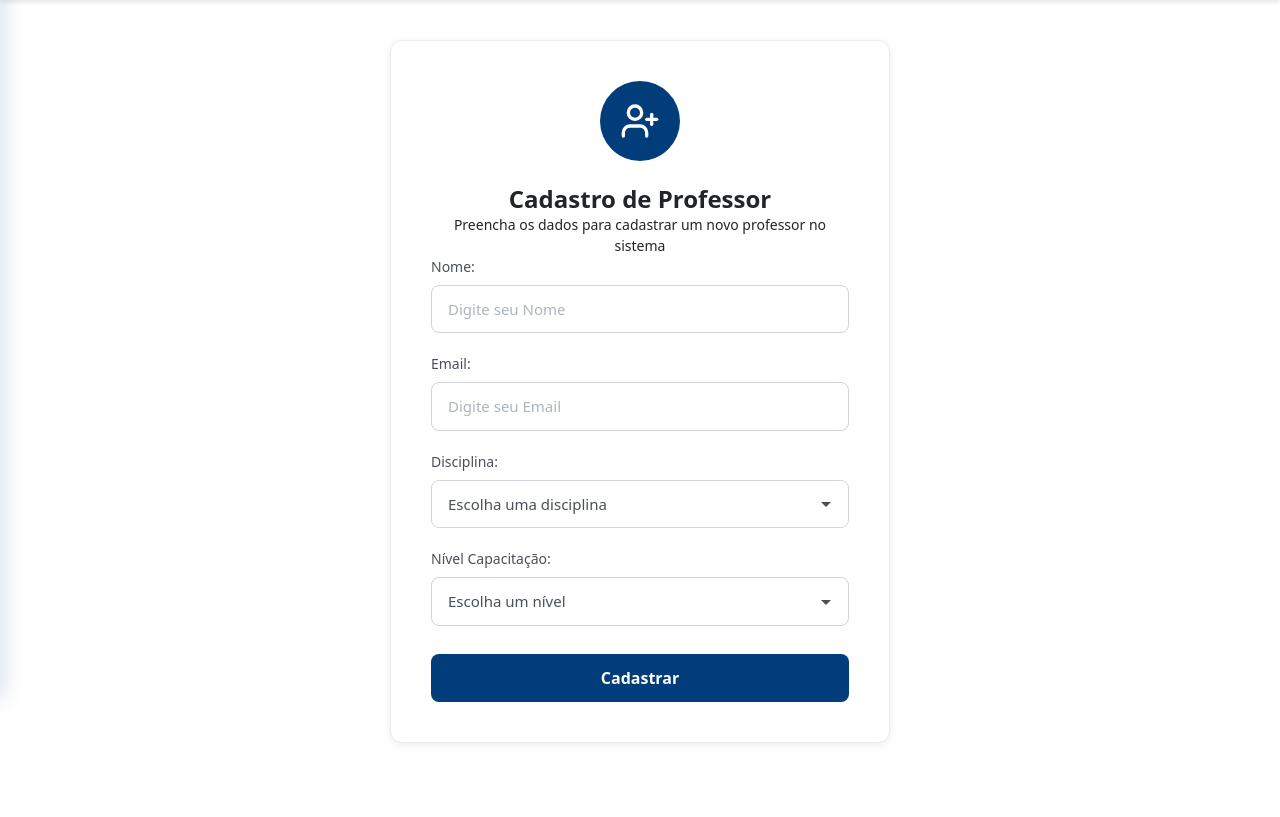
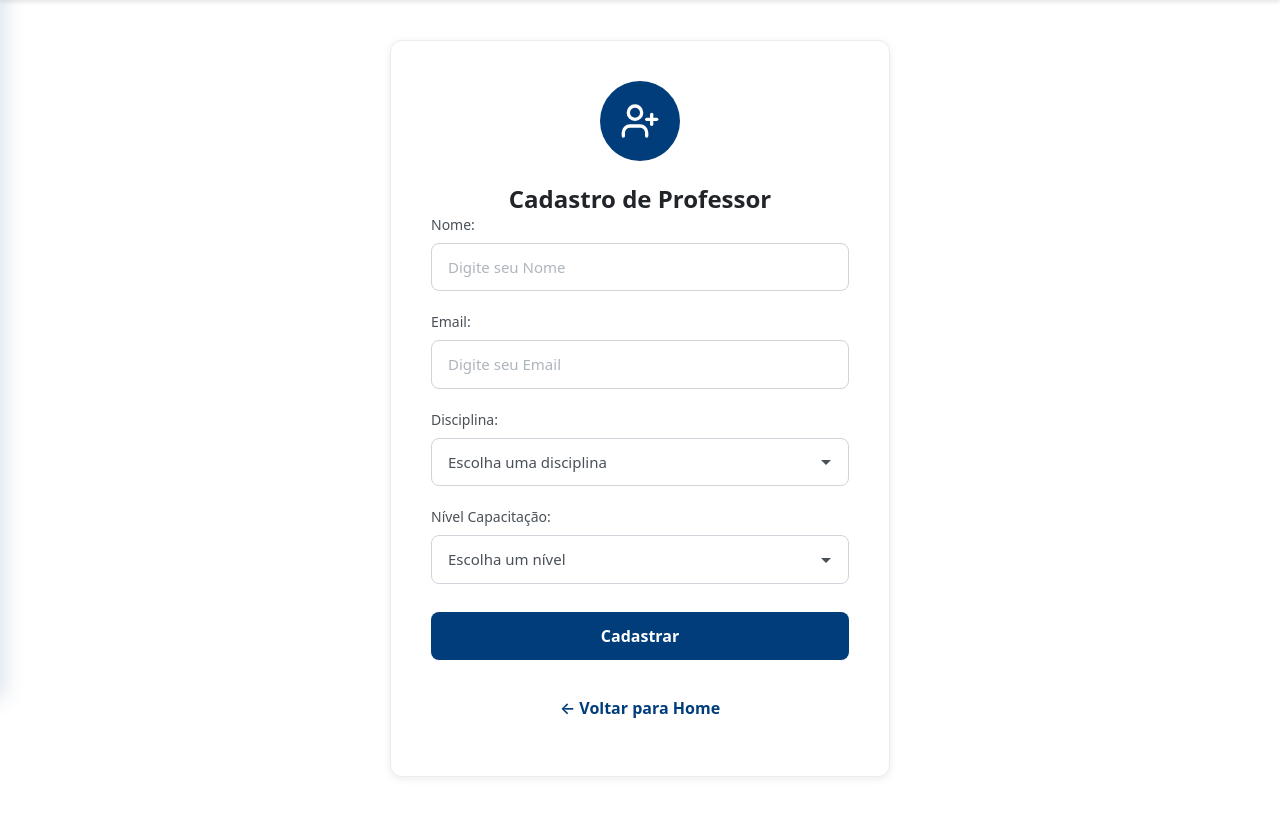
Before and after one commit to erthal-guu/TCC, a PHP site: page /cadastro_professores.php in a window 1280 px wide. Shown: the part 102-919 px from the top of the page. Before the commit the page ends 845 px from the top, so only its background shows below. Run offline with PHP 8.4, Linux system fonts and the light colour scheme; data comes from the database, SQL or seed files in the repository.

Commit message:
(Commit do dia 13/10/25)

```diff
--- a/public/cadastro_professores.php
+++ b/public/cadastro_professores.php
@@ -80,7 +80,6 @@ if ($_SERVER['REQUEST_METHOD'] === 'POST') {
                 </div>
 
                 <h2 class="card-title">Cadastro de Professor</h2>
-                <p class="card-subtitle">Preencha os dados para cadastrar um novo professor no sistema</p>
 
                 <form id="cadastroForm" method="post" class="form-cadastro">
                     <div class="form-group-modern">
@@ -123,9 +122,14 @@ if ($_SERVER['REQUEST_METHOD'] === 'POST') {
                             }
                             ?>
                         </select>
+
                     </div>
-
                     <button type="submit" class="btn-cadastrar" onclick="ValidarCampos()">Cadastrar</button>
+                    <p style="text-align: center; margin-top: 16px;">
+                    <a href="home.php" style="color: #003D7A; text-decoration: none; font-weight: 600;">
+                        ← Voltar para Home
+                    </a>
+                </p>
                 </form>
             </div>
         </div>
--- a/public/cadastro_uc.php
+++ b/public/cadastro_uc.php
@@ -16,7 +16,7 @@ if ($_SERVER['REQUEST_METHOD'] === 'POST') {
         $msg = "Por favor, preencha todos os campos obrigatórios!";
         $msgType = "danger";
     } else {
-        $check = $connection->prepare("SELECT id FROM unidades_curriculares WHERE nome_unidade = ?");
+        $check = $connection->prepare("SELECT id FROM unidades_curriculares WHERE nome_disciplina = ?");
         $check->bind_param("s", $nome_disciplina);
         $check->execute();
         $result = $check->get_result();
@@ -25,7 +25,7 @@ if ($_SERVER['REQUEST_METHOD'] === 'POST') {
             $msg = "Essa unidade curricular já está cadastrada!";
             $msgType = "warning";
         } else {
-            $sql = "INSERT INTO unidades_curriculares (nome_unidade, codigo_unidade, turno) VALUES (?, ?, ?)";
+            $sql = "INSERT INTO unidades_curriculares (nome_disciplina, codigo_disciplina, turno) VALUES (?, ?, ?)";
             $stmt = $connection->prepare($sql);
             $stmt->bind_param("sss", $nome_disciplina, $codigo_disciplina, $turno);
 
@@ -57,6 +57,7 @@ if ($_SERVER['REQUEST_METHOD'] === 'POST') {
 
 $professores_result = $connection->query("SELECT id, nome FROM professores ORDER BY nome ASC");
 ?>
+
 
 <!DOCTYPE html>
 <html lang="pt-BR">
--- a/public/home.php
+++ b/public/home.php
@@ -81,7 +81,7 @@ $connection->close();
                     <span class="card-stats-number"><?php echo $totalProfessores; ?></span>
                     <span class="card-stats-label">Professores Cadastrados</span>
                 </div>
-                <button class="card-button"><a href="../app/crud_professores.php">Visualizar</a></button>
+                <button class="card-button"><a href="../app/Crud_professores">Visualizar</a></button>
             </div>
         </div>
 
```
